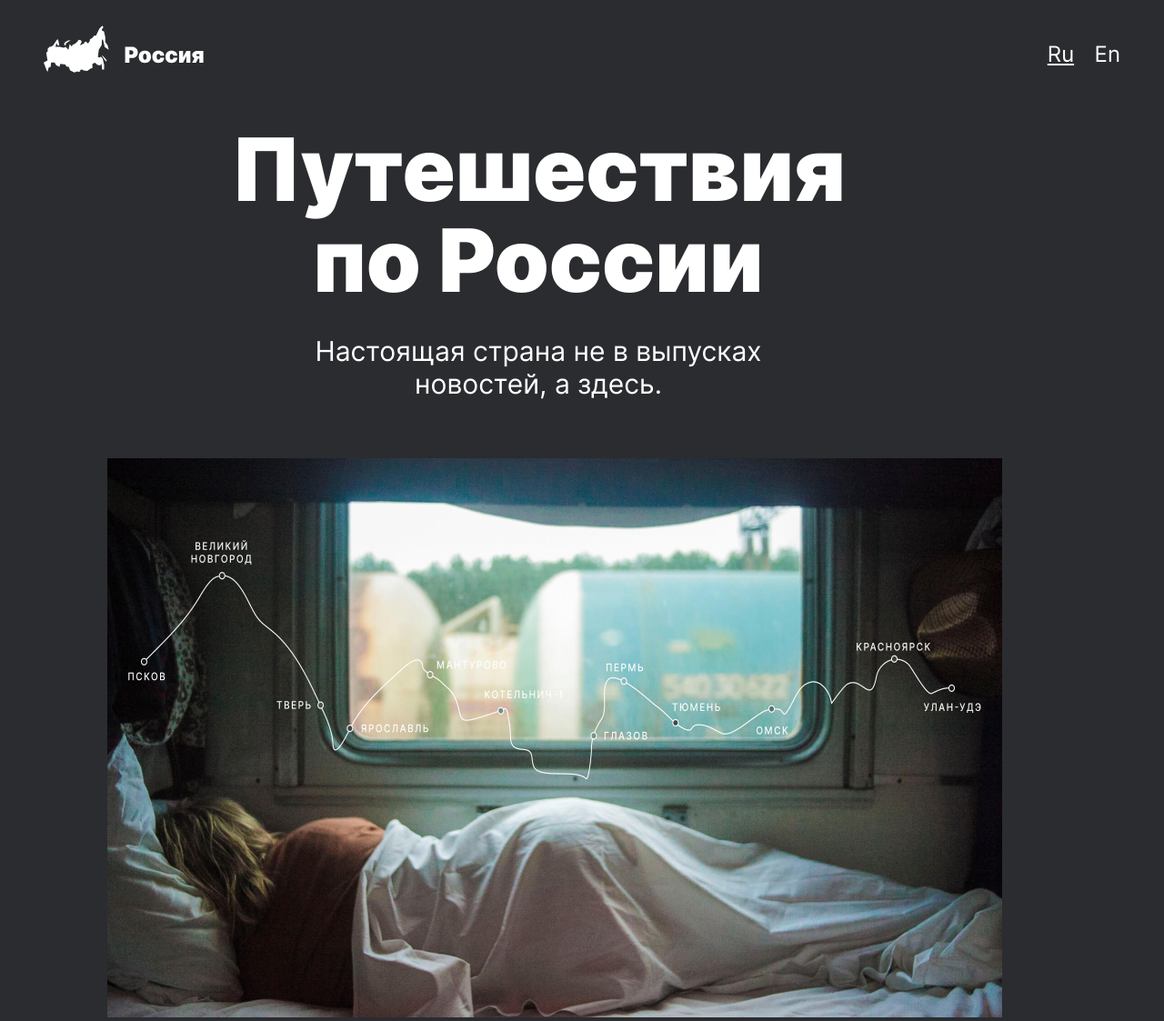
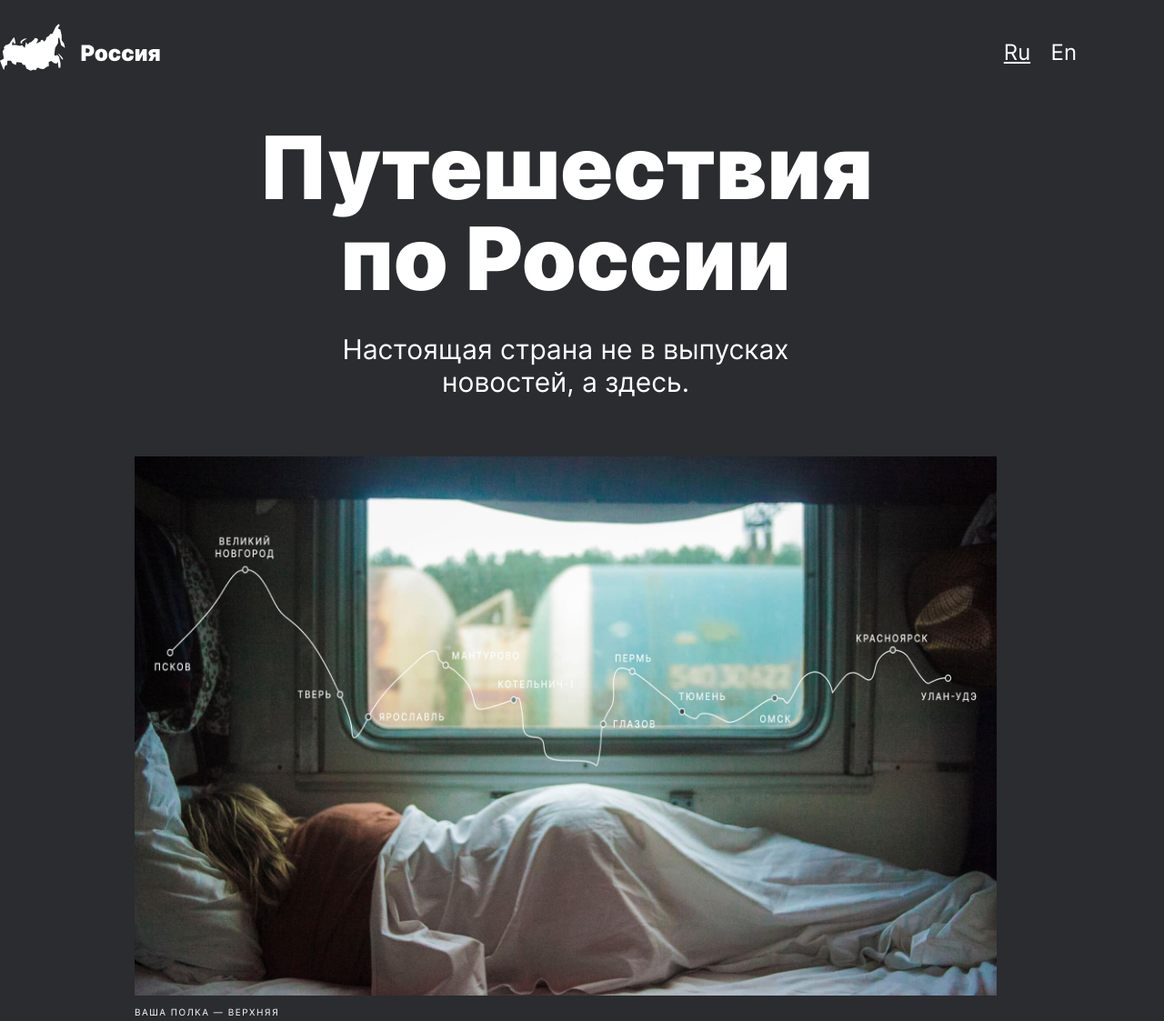
Before and after one commit to vlesovaya/russian-travel, a plain HTML site: page index.html in a window 1280 px wide. Shown: the top 1123 px of the page at 91% size. Drawn offline with Linux system fonts and the light colour scheme; files whose address does not match are found by name.

Commit message:
Changed width and margins

```diff
--- a/blocks/body/body.css
+++ b/blocks/body/body.css
@@ -1,4 +1,6 @@
 .body {
   background-color: #2A2C2F;
   font-family: 'Inter', Arial, sans-serif ;
+  max-width: 1280px;
+  margin: 0 auto;
 }
--- a/blocks/header/header.css
+++ b/blocks/header/header.css
@@ -1,5 +1,6 @@
 .header {
+  max-width: 1184px;
+  /*margin: 0 auto;*/
   display: flex;
   justify-content: space-between;
-  margin: 28px 48px 56px;
 }
--- a/blocks/intro/intro.css
+++ b/blocks/intro/intro.css
@@ -1,5 +1,6 @@
 .intro {
   max-width: 690px;
   min-height: 429px;
-  margin: 0 0 92px 148px;
+  margin: 0 auto;
+  padding: 0 442px 0 148px;
 }
--- a/blocks/lead/__caption/lead__caption.css
+++ b/blocks/lead/__caption/lead__caption.css
@@ -4,4 +4,5 @@
   font-weight: 400;
   letter-spacing: 1.5px;
   text-transform: uppercase;
+  margin: 8px 0 0;
 }
--- a/blocks/lead/__image/lead__image.css
+++ b/blocks/lead/__image/lead__image.css
@@ -1,5 +1,3 @@
 .lead__image {
-  width: 984px;
-  height: 615px;
-  margin: 0 auto;
+  width: 100%;
 }
--- a/blocks/lead/lead.css
+++ b/blocks/lead/lead.css
@@ -1,5 +1,5 @@
 .lead {
-  width: 948px;
-  min-height: 1005px;
-  margin: 0 auto;
+  max-width: 948px;
+  margin: 0;
+  padding: 0 100px;
 }
--- /dev/null
+++ b/blocks/page/__content/page__content.css
@@ -0,0 +1,3 @@
+.page__content {
+  margin: 0 auto;
+}
--- /dev/null
+++ b/blocks/page/__header/page__header.css
@@ -0,0 +1,3 @@
+.page__header {
+  margin-bottom: 56px;
+}
--- a/blocks/page/page.css
+++ b/blocks/page/page.css
@@ -1,5 +1,6 @@
 .page {
-  max-width: 1280px;
-  margin: 0 auto;
+  max-width: 100vw;
   color: #fff;
+  padding-top: 26px;
+  padding-bottom: 24px;
 }
--- a/index.html
+++ b/index.html
@@ -8,14 +8,14 @@
 </head>
 <body class="body">
 <div class="page">
-  <header class="header">
+  <header class="header page__header">
     <img class="header__logo" src="./images/header-logo.svg" alt="Логотип">
     <div class="header__links">
       <a class="header__lang-link header__lang-link_active" href="#" title="Переключить на русский язык">Ru</a>
       <a class="header__lang-link" href="#" title="Переключить на английский язык">En</a>
     </div>
   </header>
-  <main class="content">
+  <main class="content page__content">
     <section class="lead">
       <h1 class="lead__title">Путешествия по России</h1>
       <p class="lead__subtitle">Настоящая страна не в выпусках новостей, а здесь.</p>
@@ -146,7 +146,7 @@
       <a class="cover__background" href="https://stampsy.com/na-elektrichkakh-do-baikala" title="Сайт со статьями о путешествиях на Байкал"></a>
     </section>
   </main>
-  <footer class="footer">
+  <footer class="footer page__footer">
     <ul class="footer__items">
       <li>
         <a class="footer__link" href="https://yandex.ru/maps" title="Яндекс карты">Карты</a>
--- a/page/index.css
+++ b/page/index.css
@@ -11,6 +11,8 @@
 @import url(../blocks/header/__lang-link/_active/header__lang-link_active.css);
 
 @import url(../blocks/content/content.css);
+@import url(../blocks/page/__header/page__header.css);
+@import url(../blocks/page/__content/page__content.css);
 
 @import url(../blocks/lead/lead.css);
 @import url(../blocks/lead/__title/lead__title.css);
```
